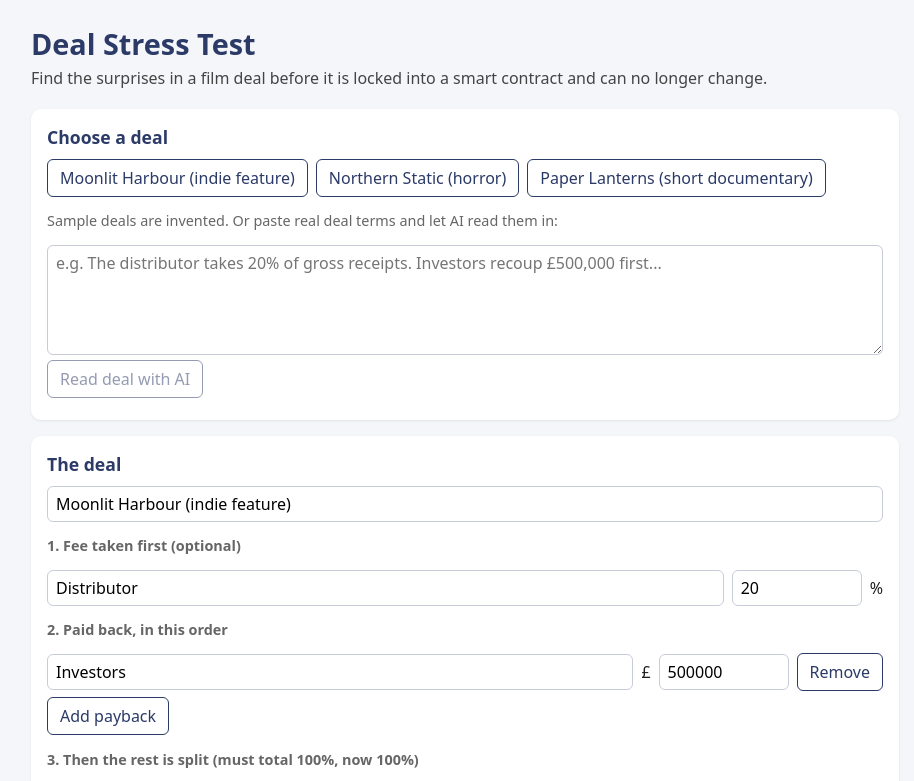
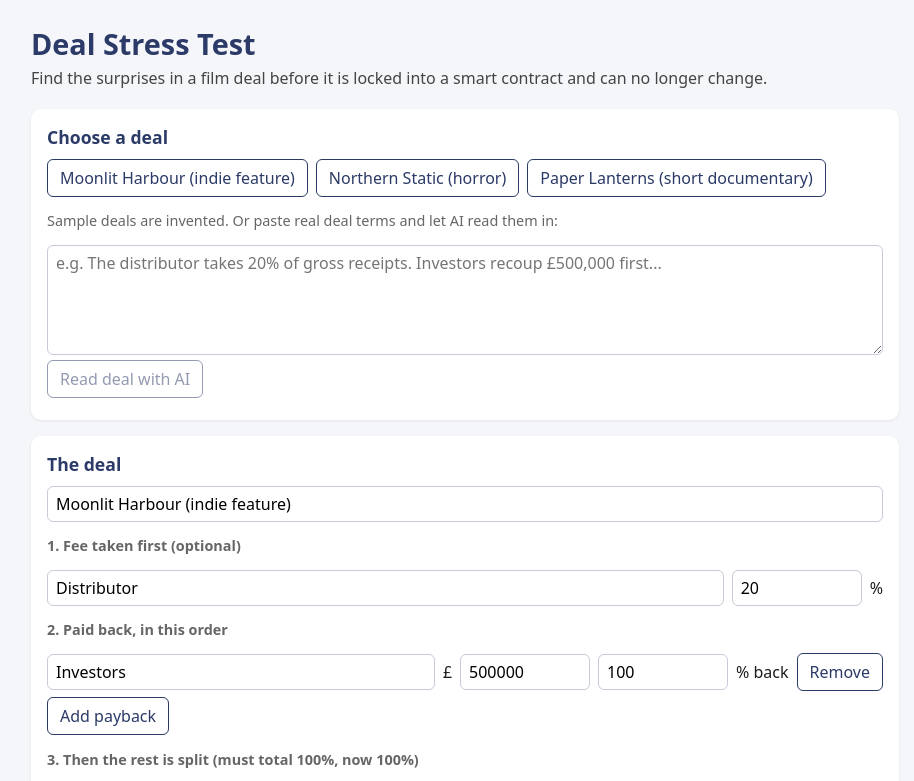
Before and after one commit to hugochin101/lunim-deal-stress-test, a Next.js app: page / in a window 1280 px wide. Shown: the top 781 px of the page, without its empty margins (175-1089 px from the left). Built offline with nearby package versions, Linux system fonts and the light colour scheme.

Commit message:
Add percent paid back to each payback in the editor

```diff
--- a/src/components/DealEditor.tsx
+++ b/src/components/DealEditor.tsx
@@ -31,10 +31,12 @@ export default function DealEditor({ deal, onChange }: { deal: Deal; onChange: (
             onChange={(e) => set({ recoup: deal.recoup.map((x, j) => (j === i ? { ...x, to: e.target.value } : x)) })} />
           £<input type="number" aria-label="Amount paid back" min={0} step={1000} value={pounds(r.amount)}
             onChange={(e) => set({ recoup: deal.recoup.map((x, j) => (j === i ? { ...x, amount: toPence(e.target.value) } : x)) })} />
+          <input type="number" aria-label="Percent paid back" min={100} max={300} step={5} value={percent(r.percentBack ?? 10000)}
+            onChange={(e) => set({ recoup: deal.recoup.map((x, j) => (j === i ? { ...x, percentBack: toBps(e.target.value) } : x)) })} /> % back
           <button onClick={() => set({ recoup: deal.recoup.filter((_, j) => j !== i) })}>Remove</button>
         </div>
       ))}
-      <button onClick={() => set({ recoup: [...deal.recoup, { to: "", amount: 0 }] })}>Add payback</button>
+      <button onClick={() => set({ recoup: [...deal.recoup, { to: "", amount: 0, percentBack: 10000 }] })}>Add payback</button>
 
       <h3 className="muted">3. Then the rest is split (must total 100%, now {percent(splitTotal)}%)</h3>
       {deal.split.map((s, i) => (
```
